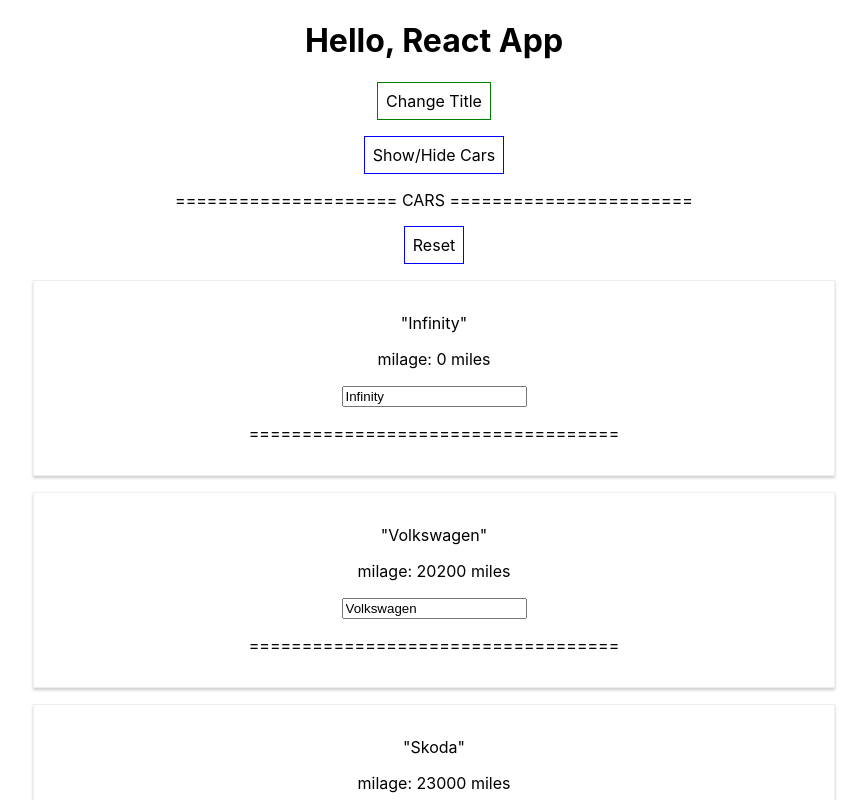
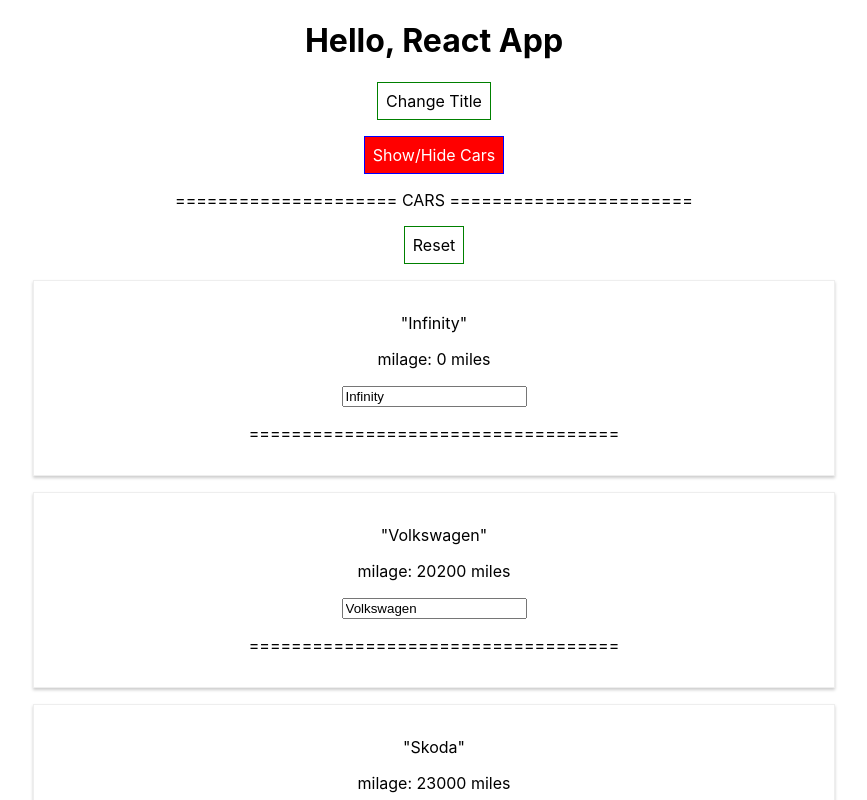
Before and after one commit to Bpaxio/react-study, a React (Create React App) app: page / in a window 1280 px wide. Both pictures are taken after a click on the button "Show/Hide Cars". Shown: the top 800 px of the page, without its empty margins (206-1073 px from the left). Built offline with nearby package versions, Linux system fonts and the light colour scheme.

Commit message:
add Radium to use special selectors

```diff
--- a/package.json
+++ b/package.json
@@ -6,6 +6,7 @@
     "@testing-library/jest-dom": "^4.2.4",
     "@testing-library/react": "^9.4.0",
     "@testing-library/user-event": "^7.2.1",
+    "radium": "^0.26.0",
     "react": "^16.12.0",
     "react-dom": "^16.12.0",
     "react-scripts": "3.3.0"
--- a/src/Car/Cars.js
+++ b/src/Car/Cars.js
@@ -1,5 +1,6 @@
 import React, {Component, useState} from 'react'
 import Car from "./Car";
+import Radium from 'radium';
 
 class Cars extends Component {
 
@@ -50,11 +51,16 @@ class Cars extends Component {
 
     render() {
         const buttonStyle = {
-            backgroundColor: 'white',
+            color: 'white',
+            backgroundColor: 'green',
             font: 'inherit',
             border: '1px solid blue',
             padding: '8px',
             cursor: 'pointer',
+            ':hover': {
+                backgroundColor: 'lightgreen',
+                color: 'black'
+            }
         };
 
 
@@ -65,7 +71,7 @@ class Cars extends Component {
                     <p>
                         ===================== CARS =======================
                     </p>
-                    <button style={buttonStyle} onClick={this.switchCarsHandler}>Reset</button>
+                    <button onClick={this.switchCarsHandler}>Reset</button>
                     {this.state.cars.map((car, index) => {
                         return <Car
                             click={() => this.deleteCarHandler(index)}
@@ -76,7 +82,12 @@ class Cars extends Component {
                         />
                     })}
                 </div>
-            )
+            );
+            buttonStyle.backgroundColor='red';
+            buttonStyle[':hover'] = {
+                backgroundColor: 'salmon',
+                color: 'black'
+            }
         }
         return (
             <div className="Cars">
@@ -90,4 +101,4 @@ class Cars extends Component {
     }
 }
 
-export default Cars;
+export default Radium(Cars);
```
